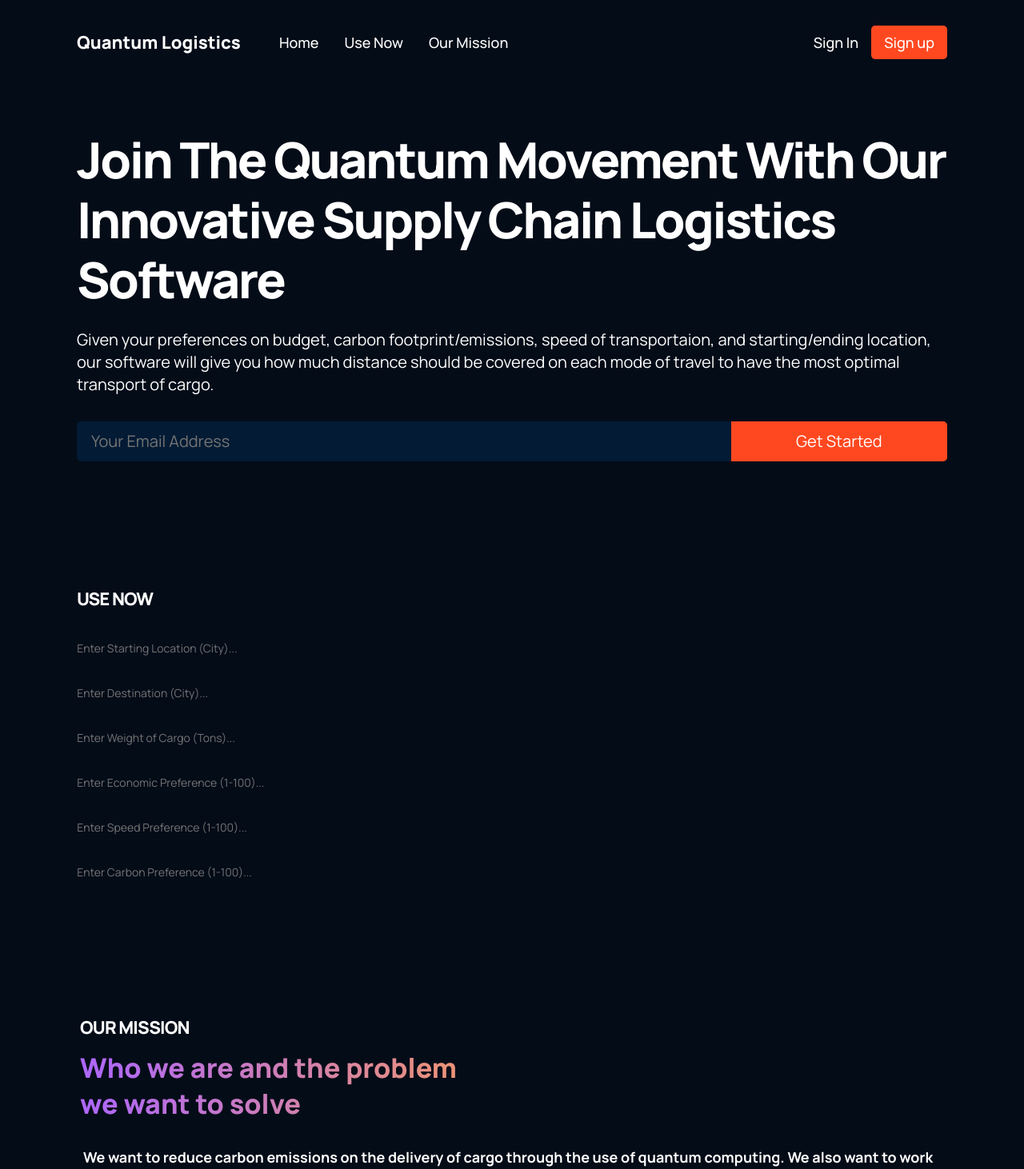
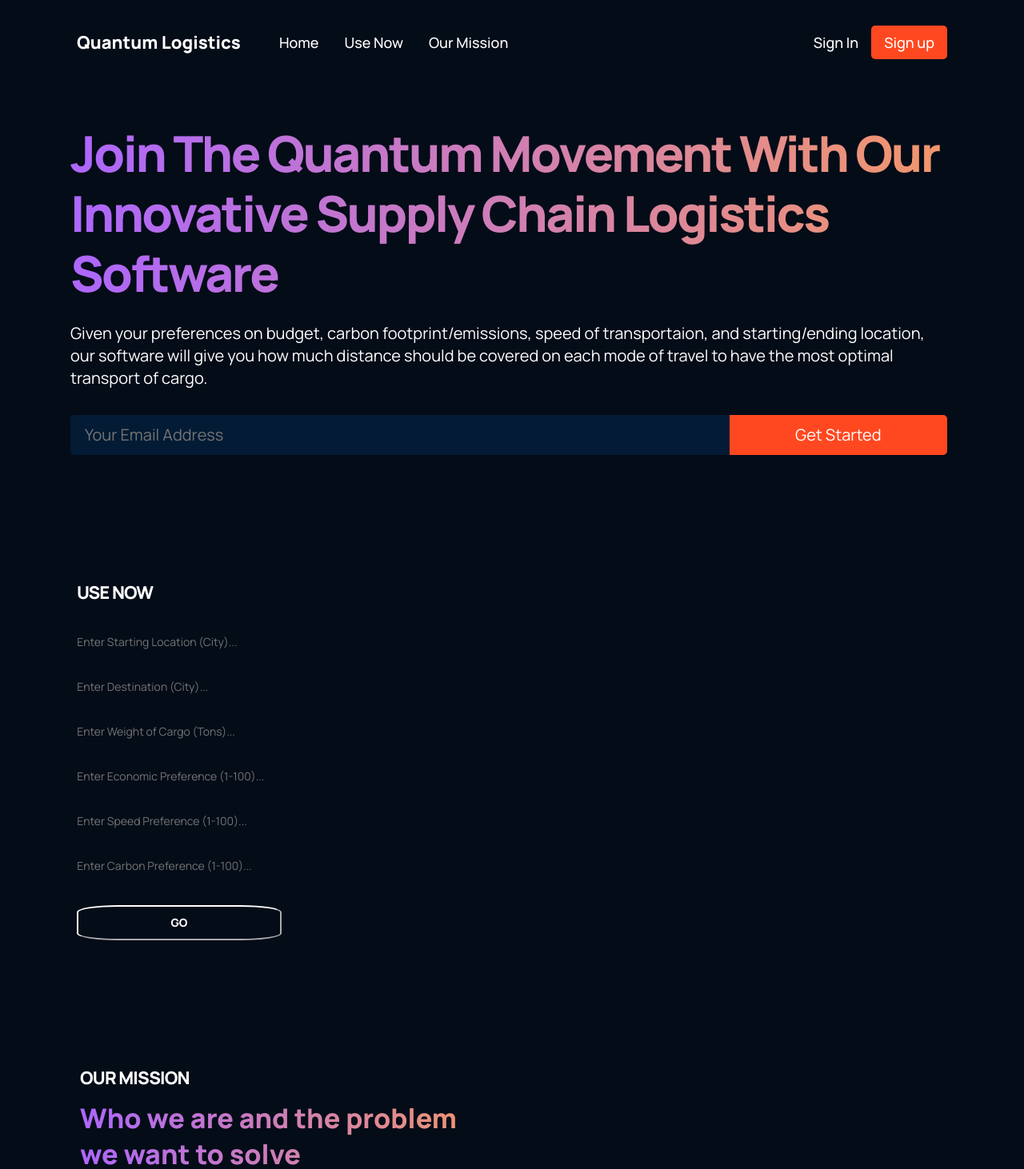
Before and after one commit to AbhinavAkkiraju/QuantumLogistics, a React (Create React App) app in the folder quantumlogistics/: page / in a window 1280 px wide. Shown: the top 1462 px of the page at 80% size. Built offline with nearby package versions, Linux system fonts and the light colour scheme.

Commit message:
Finished input side of Use Now page

```diff
--- a/quantumlogistics/src/containers/header/Header.css
+++ b/quantumlogistics/src/containers/header/Header.css
@@ -6,8 +6,8 @@
 .header-content {
     flex: 1;
     display: flex;
-    margin-left: 6rem;
-    padding-top: 3.5rem;
+    margin-left: 5.5rem;
+    padding-top: 3rem;
     justify-content: center;
     align-items: flex-start;
     flex-direction: column;
--- a/quantumlogistics/src/containers/header/Header.jsx
+++ b/quantumlogistics/src/containers/header/Header.jsx
@@ -5,13 +5,13 @@ const Header = () => {
     return (
         <div classname="header section-padding" id="home">
             <div className="header-content">
-                <h1 className="gradient-text">
+                <h1 className="gradient__text">
                     Join The Quantum Movement With Our Innovative Supply Chain Logistics Software
                 </h1>
                 <p>Given your preferences on budget, carbon footprint/emissions, speed of transportaion, and starting/ending location, our software will give you how much distance should be covered on each mode of travel to have the most optimal transport of cargo.</p>
                 <div className="header-content-input">
                     <input type="email" placeholder="Your Email Address"></input>
-                    <button type="button">Get Started</button>
+                    <button type="button1">Get Started</button>
                 </div>
             </div>
         </div>
--- a/quantumlogistics/src/containers/usenow/UseNow.css
+++ b/quantumlogistics/src/containers/usenow/UseNow.css
@@ -113,8 +113,26 @@
     background-color: #040C18;
     border: none;
     outline: none;
+    padding-bottom: 2rem;
     width: 30%;
     display: block;
     border-bottom: 0.3rem solid transparent;
     transition: all 0.3s;
 }
+
+.gradient__background {
+    border-radius: 20%;
+    outline: none;
+    width: 20%;
+    line-height: 40px;
+    font-size: 14px;
+    color: white;
+    justify-content: center;
+    align-items: flex-start;
+    margin-left: 6rem;
+    border-color: white;
+    background-color: transparent;
+    font-weight: 800;
+    cursor: pointer;
+    font-family: var(--font-family);
+}
--- a/quantumlogistics/src/containers/usenow/UseNow.jsx
+++ b/quantumlogistics/src/containers/usenow/UseNow.jsx
@@ -15,6 +15,7 @@ const UseNow = () => {
                 <input className='economicpreference' type="text" placeholder='Enter Economic Preference (1-100)...'/>
                 <input className='speedpreference' type="text" placeholder='Enter Speed Preference (1-100)...'/>
                 <input className='carbonpreference' type="text" placeholder='Enter Carbon Preference (1-100)...'/>
+                <button className='gradient__background'>GO</button>
             </div>
         </div>
     )
--- a/quantumlogistics/src/index.css
+++ b/quantumlogistics/src/index.css
@@ -5,6 +5,7 @@
 
   --gradient-text: linear-gradient(89.97deg, #AE67FA 1.84%, #F49867 102.67%);
   --gradient-bar: linear-gradient(103.22deg, #AE67FA -13.86%, #F49867 99.55%);
+  --gradient-background: linear-gradient(89.97deg, #AE67FA 1.84%, #F49867 102.67%);
 
   --color-bg: #040C18;
   --color-footer : #031B34;
```
